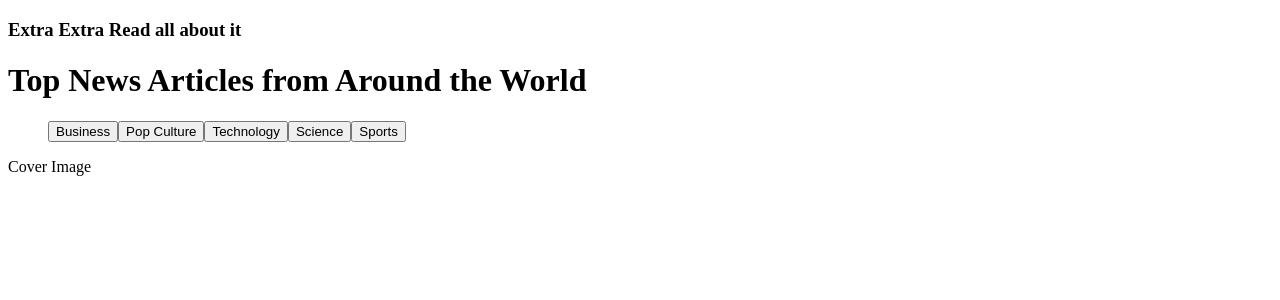
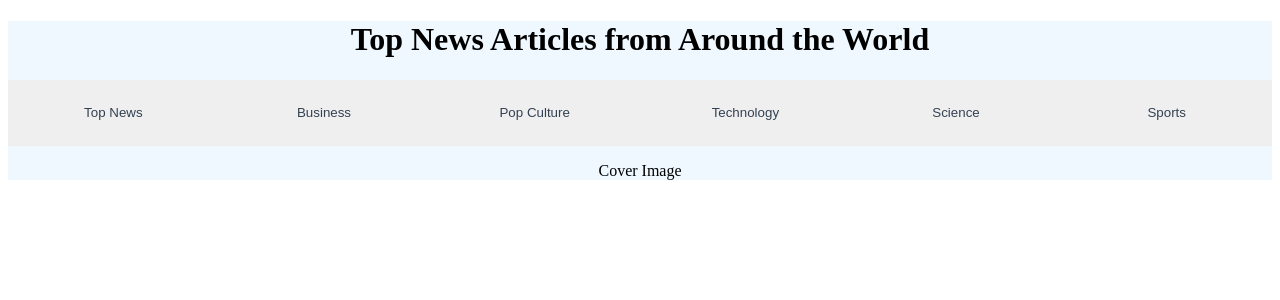
Before and after one commit to daniaemily/front-zeitung, a Vue app: page / in a window 1280 px wide. Shown: the top 300 px of the page. Built offline with nearby package versions, Linux system fonts and the light colour scheme.

Commit message:
separated components

```diff
--- a/src/App.vue
+++ b/src/App.vue
@@ -1,6 +1,5 @@
 <template>
-  <div>
-    <h3>Extra Extra Read all about it</h3>
+  <div class="front-page">
     <router-view></router-view>
 
   </div>
@@ -12,11 +11,20 @@
 
 export default {
   components: {
-    Home
+    Home,
   }
 }
 </script>
 
 <style scoped>
+  #app {
+    display: grid;
+  }
+
+  .front-page {
+    background-color: aliceblue;
+    text-align: center;
+  }
+
 
 </style>
--- a/src/components/Article.vue
+++ b/src/components/Article.vue
@@ -1,9 +1,10 @@
 <template>
-  <div>
-    <img class="article-pic":src="article.urlToImage"></img>
-    <h2>{{ article.title }}</h2>
-    <h3>{{ article.source.name }}</h3>
-    <a :href="article.url" target="_blank"> Click me now!</a>
+
+  <div class="article-card ">
+      <img class="article-pic":src="article.urlToImage"></img>
+      <h2>{{ article.title }}</h2>
+      <h3>{{ article.source.name }}</h3>
+      <a :href="article.url" target="_blank"> Click me now!</a>
   </div>
 </template>
 
@@ -21,9 +22,19 @@
 
 <style scoped>
 
+.article-card {
+  display: flex;
+  justify-content: right;
+  flex-direction: column;
+/*  max-height: 340px;*/
+/*  min-height: 100px;*/
+
+}
+
 .article-pic {
   height: 200px;
-  margin: 10px;
+  widows: 200px;
+  border-radius: 2px;
 }
 
 </style>
--- /dev/null
+++ b/src/components/NavBar.vue
@@ -0,0 +1,59 @@
+<template>
+  <div class="nav-header">
+    <ul>
+      <button
+        @click="handleClick(categoryId)"
+        v-for="(articleCategory, categoryId) in articleCategories">
+        <p>{{ articleCategory.label }}</p>
+      </button>
+     <!--  <button @click="handleClick('business')">Business</button>
+      <button @click="handleClick('popCulture')">Pop Culture</button>
+      <button @click="handleClick('tech')">Technology</button>
+      <button @click="handleClick('science')">Science</button>
+      <button @click="handleClick('sports')">Sports</button> -->
+    </ul>
+  </div>
+
+</template>
+
+<script>
+  import articleCategories from '../services/articleCategories';
+
+  export default {
+    name: 'NavBar',
+    data() {
+      return {
+        articleCategories: articleCategories,
+      }
+    },
+    methods: {
+      handleClick(id) {
+        this.$emit('nav-changed', id);
+      }
+    }
+  }
+</script>
+
+<style scoped>
+.category-nav ul {
+  display: flex;
+  justify-content: space-evenly;
+  padding-left: 0px;
+  background-color: yellow;
+}
+
+.category-nav button {
+  width: 100%;
+  color: #334152;
+  padding-top: 12px;
+  padding-bottom: 12px;
+  text-align: center;
+  border: none;
+}
+
+.category-nav button:hover {
+  background-color: red;
+  color:white;
+}
+
+</style>
--- a/src/components/TopNews.vue
+++ b/src/components/TopNews.vue
@@ -1,13 +1,11 @@
 <template>
-  <div>
+  <div class="category-nav">
     <h1>Top News Articles from Around the World</h1>
-    <ul>
-      <button @click="fetchArticles('business')">Business</button>
-      <button @click="fetchArticles('popCulture')">Pop Culture</button>
-      <button @click="fetchArticles('tech')">Technology</button>
-      <button @click="fetchArticles('science')">Science</button>
-      <button @click="fetchArticles('sports')">Sports</button>
-    </ul>
+
+    <NavBar class="navbar" @nav-changed="fetchArticles">
+
+    </NavBar>
+
     <div v-if="!info">
       <p>Cover Image</p>
     </div>
@@ -23,33 +21,13 @@
 </template>
 
 <script>
+  import articleCategories from '../services/articleCategories';
   import Article from './Article';
+  import NavBar from './NavBar';
 
-  const categories = {
-    business: {
-      label: 'Business',
-      path: "business"
-    },
-    popCulture: {
-      label: 'Pop Culture',
-      path: "entertainment"
-    },
-    tech: {
-      label: 'Technology',
-      path: "technology"
-    },
-    science: {
-      label: 'Science',
-      path: "science"
-    },
-    sports: {
-      label: 'Sports',
-      path: "sports"
-    }
-  }
   export default {
     name: 'TopNews',
-    components: { Article },
+    components: { Article, NavBar },
     data () {
       return {
         info: null,
@@ -58,7 +36,7 @@
     methods: {
       // key has 1000 requests per day limit
       fetchArticles(categoryId) {
-        const path = categories[categoryId].path;
+        const path = articleCategories[categoryId].path;
         axios.get(`https://newsapi.org/v2/top-headlines?country=us&category=${path}&apiKey=3bd915d84a3042d1be0b723b6ba01fa5`)
         // top-headlines?country=us&category=${category}
         .then(response => (this.info = response.data.articles))
@@ -68,6 +46,7 @@
 
 </script>
 
-<style scoped>
+<style >
+
 
 </style>
--- a/src/main.js
+++ b/src/main.js
@@ -1,10 +1,12 @@
 import Vue from 'vue';
 import App from './App.vue';
 import VueRouter from 'vue-router';
-import TopNews from './components/TopNews';
-import Home from './components/Home';
+import TopNews from './components/TopNews.vue';
+import Home from './components/Home.vue';
+import NavBar from './components/NavBar.vue';
 
 Vue.use(VueRouter);
+// Vue.component('NavBar', NavBar);
 
 Vue.config.productionTip = false
 
--- /dev/null
+++ b/src/services/articleCategories.js
@@ -0,0 +1,28 @@
+const articleCategories = {
+  topnews: {
+    label: 'Top News',
+    path: ''
+  },
+  business: {
+    label: 'Business',
+    path: 'business'
+  },
+  popCulture: {
+    label: 'Pop Culture',
+    path: 'entertainment'
+  },
+  tech: {
+    label: 'Technology',
+    path: 'technology'
+  },
+  science: {
+    label: 'Science',
+    path: 'science'
+  },
+  sports: {
+    label: 'Sports',
+    path: 'sports'
+  }
+}
+
+export default articleCategories;
```
Also changed, not shown: src/images/rose-typewriter.jpg (added), 1 other file (tests, documents, lock files or other folders).
